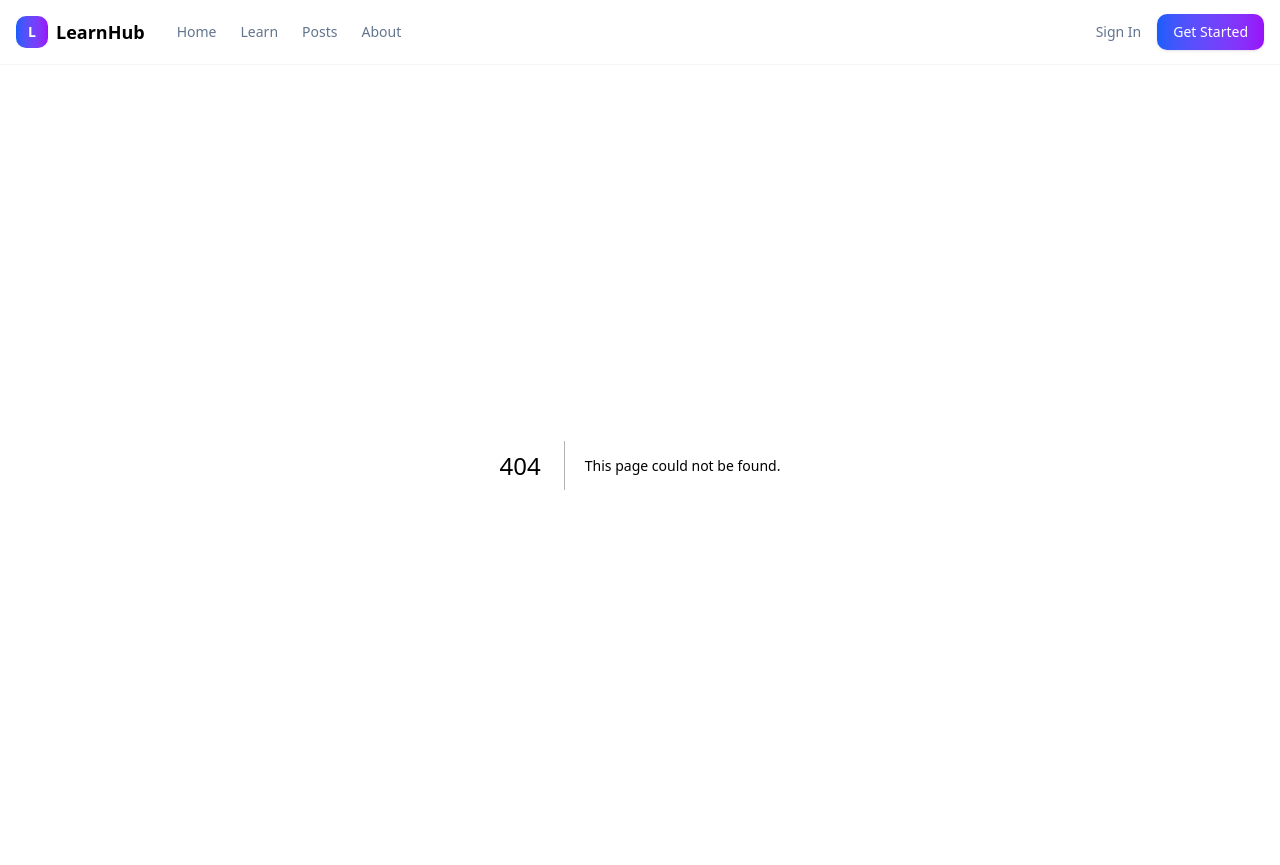
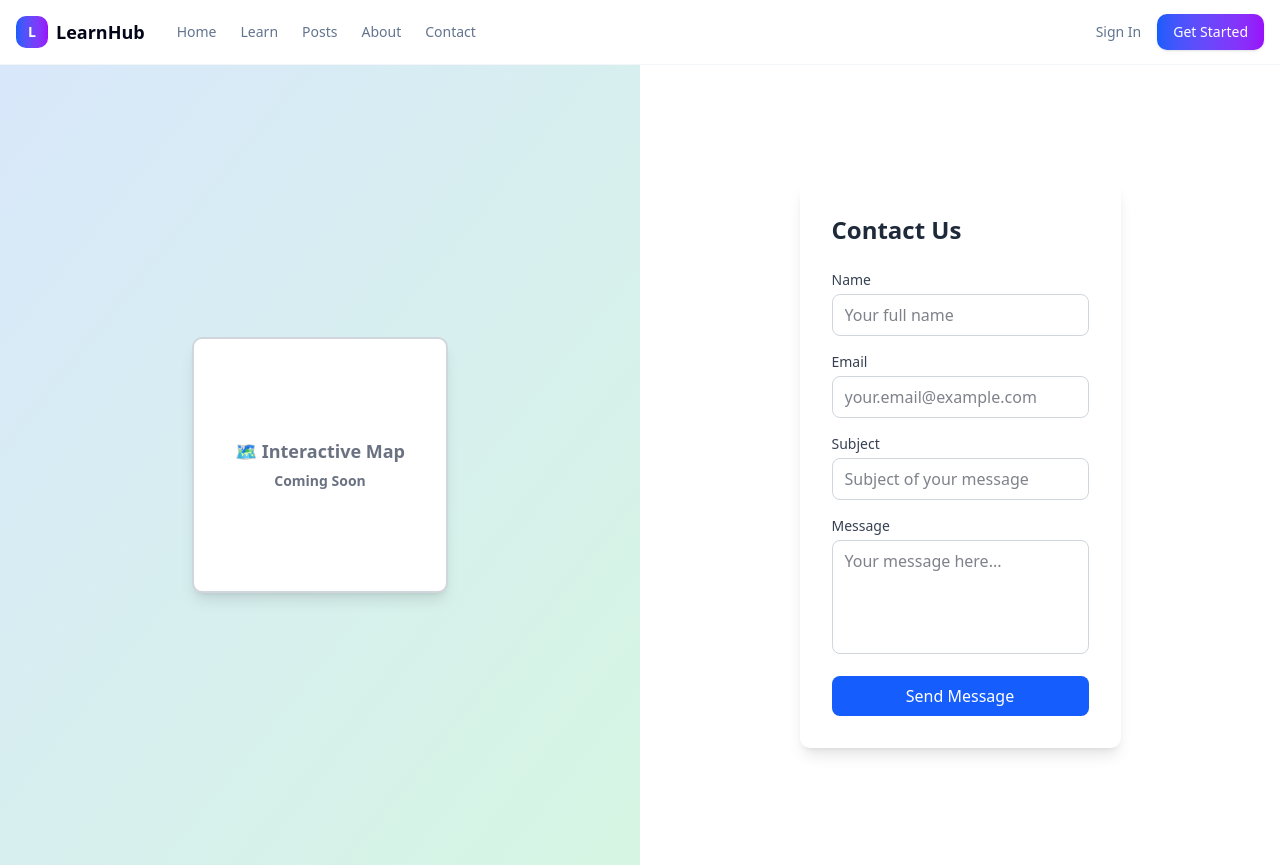
Before and after one commit to Softsasi/learn_Next, a Next.js app: page /contact in a window 1280 px wide. Before the commit this address had no page. Built offline with nearby package versions, Linux system fonts and the light colour scheme.

Commit message:
feat(contact): add contact form and backend integration for submissions ✉️

```diff
--- /dev/null
+++ b/src/app/contact/_action/formAction.ts
@@ -0,0 +1,26 @@
+'use server';
+
+import { prisma } from '@/lib/prisma';
+import { ContactType } from '../types';
+
+
+
+export async function formAction(data: ContactType) {
+  console.log(data);
+
+  const dbData = await prisma.contact.create({
+    data: {
+      name: data.name,
+      email: data.email,
+      message: data.message,
+      title: data.title,
+    },
+  });
+
+  console.table(dbData);
+
+  return {
+    success: true,
+    data: dbData,
+  };
+}
--- /dev/null
+++ b/src/app/contact/_components/ContactForm.tsx
@@ -0,0 +1,129 @@
+'use client';
+
+import { useState } from 'react';
+import { formAction } from '../_action/formAction';
+import { ContactType } from '../types';
+
+const ContactForm = () => {
+  const [state, setState] = useState({
+    name: '',
+    email: '',
+    message: '',
+    title: '',
+  });
+
+  const handleChange = (
+    e: React.ChangeEvent<HTMLInputElement | HTMLTextAreaElement>
+  ) => {
+    const { name, value } = e.target;
+    setState((prevState) => ({
+      ...prevState,
+      [name]: value,
+    }));
+  };
+
+  const handleSubmit = async (e: React.FormEvent<HTMLFormElement>) => {
+    e.preventDefault();
+
+    const res = await formAction(state as unknown as ContactType);
+
+    console.log('Success');
+
+    if (!res.success) {
+      alert('Failed to submit the form');
+      return;
+    }
+
+    alert('Form submitted successfully!');
+
+    console.table(res);
+  };
+
+  return (
+    <div className="max-w-md mx-auto bg-white p-8 rounded-lg shadow-lg">
+      <h2 className="text-2xl font-bold mb-6 text-gray-800">Contact Us</h2>
+      <form onSubmit={handleSubmit} className="space-y-4">
+        <div>
+          <label
+            htmlFor="name"
+            className="block text-sm font-medium text-gray-700 mb-1"
+          >
+            Name
+          </label>
+          <input
+            type="text"
+            id="name"
+            name="name"
+            value={state.name}
+            onChange={handleChange}
+            required
+            className="w-full px-3 py-2 border border-gray-300 rounded-md focus:outline-none focus:ring-2 focus:ring-blue-500 focus:border-transparent"
+            placeholder="Your full name"
+          />
+        </div>
+        <div>
+          <label
+            htmlFor="email"
+            className="block text-sm font-medium text-gray-700 mb-1"
+          >
+            Email
+          </label>
+          <input
+            type="email"
+            id="email"
+            name="email"
+            value={state.email}
+            onChange={handleChange}
+            required
+            className="w-full px-3 py-2 border border-gray-300 rounded-md focus:outline-none focus:ring-2 focus:ring-blue-500 focus:border-transparent"
+            placeholder="your.email@example.com"
+          />
+        </div>
+        <div>
+          <label
+            htmlFor="title"
+            className="block text-sm font-medium text-gray-700 mb-1"
+          >
+            Subject
+          </label>
+          <input
+            type="text"
+            id="title"
+            name="title"
+            value={state.title}
+            onChange={handleChange}
+            required
+            className="w-full px-3 py-2 border border-gray-300 rounded-md focus:outline-none focus:ring-2 focus:ring-blue-500 focus:border-transparent"
+            placeholder="Subject of your message"
+          />
+        </div>
+        <div>
+          <label
+            htmlFor="message"
+            className="block text-sm font-medium text-gray-700 mb-1"
+          >
+            Message
+          </label>
+          <textarea
+            id="message"
+            name="message"
+            value={state.message}
+            onChange={handleChange}
+            required
+            rows={4}
+            className="w-full px-3 py-2 border border-gray-300 rounded-md focus:outline-none focus:ring-2 focus:ring-blue-500 focus:border-transparent resize-none"
+            placeholder="Your message here..."
+          />
+        </div>
+        <button
+          type="submit"
+          className="w-full bg-blue-600 text-white py-2 px-4 rounded-md hover:bg-blue-700 focus:outline-none focus:ring-2 focus:ring-blue-500 focus:ring-offset-2 transition duration-200"
+        >
+          Send Message
+        </button>
+      </form>
+    </div>
+  );
+};
+
+export default ContactForm;
--- /dev/null
+++ b/src/app/contact/page.tsx
@@ -0,0 +1,28 @@
+import ContactForm from './_components/ContactForm';
+
+const ContactPage = () => {
+  return (
+    <div className="min-h-screen flex">
+      {/* Dummy Map Section */}
+      <div className="w-1/2 bg-gray-100 flex items-center justify-center relative overflow-hidden">
+        <div className="absolute inset-0 bg-gradient-to-br from-blue-200 to-green-200 opacity-50"></div>
+        <div className="relative z-10 text-center">
+          <div className="w-64 h-64 bg-white rounded-lg shadow-lg flex items-center justify-center border-2 border-gray-300">
+            <div className="text-gray-500 text-lg font-semibold">
+              🗺️ Interactive Map
+              <br />
+              <span className="text-sm">Coming Soon</span>
+            </div>
+          </div>
+        </div>
+      </div>
+
+      {/* Contact Form Section */}
+      <div className="w-1/2 bg-white flex items-center justify-center p-8">
+        <ContactForm />
+      </div>
+    </div>
+  );
+};
+
+export default ContactPage;
--- /dev/null
+++ b/src/app/contact/types/index.ts
@@ -0,0 +1,6 @@
+export type ContactType = {
+  name: 'string';
+  email: 'string';
+  message: 'string';
+  title: 'string';
+};
--- a/src/components/shared/Navbar.tsx
+++ b/src/components/shared/Navbar.tsx
@@ -52,6 +52,12 @@ export function Navbar() {
             >
               About
             </Link>
+            <Link
+              href="/contact"
+              className="text-sm font-medium text-muted-foreground hover:text-foreground transition-colors"
+            >
+              Contact
+            </Link>
           </div>
         </div>
 
```
Also changed, not shown: 1 other file (tests, documents, lock files or other folders).
